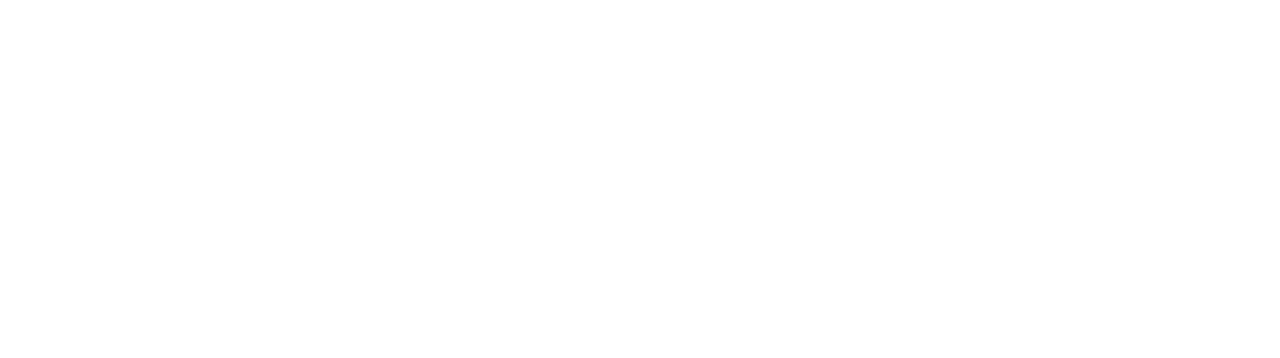
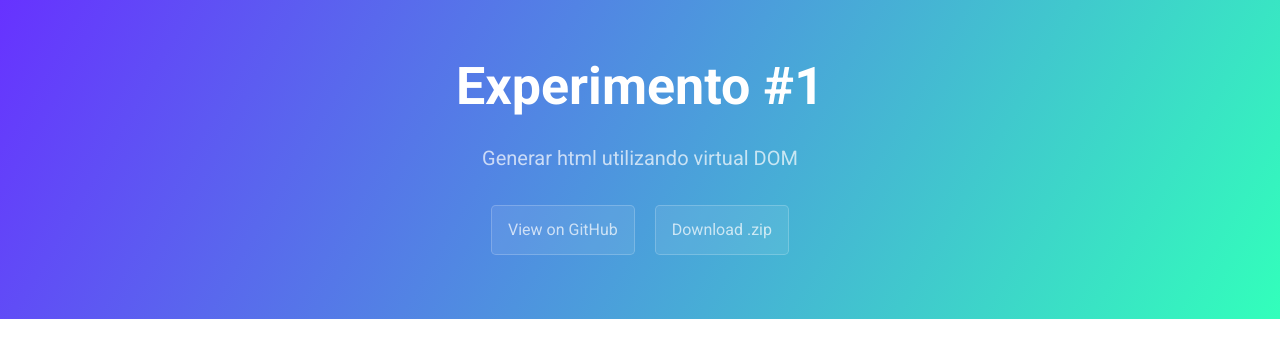
Before and after one commit to mi-mina/experimento, a plain HTML site: page 02-virtual-DOM/index-02.html in a window 1280 px wide. Drawn offline with Linux system fonts and the light colour scheme.

Commit message:
cambio nombres

```diff
--- a/01-virtual-DOM/index-01.html
+++ b/02-virtual-DOM/index-02.html
@@ -8,6 +8,16 @@
   <link rel="stylesheet" href="../css/styles.css" media="screen" title="no title" charset="utf-8">
 </head>
 <body>
+  <section class="page-header">
+    <h1 class="project-name">Experimento #1</h1>
+    <h2 class="project-tagline"> Generar html utilizando virtual DOM  </h2>
+    <a href="https://github.com/mi-mina/experimento" class="btn">View on GitHub</a>
+    <a href="https://github.com/mi-mina/experimento/archive/master.zip" class="btn">Download .zip</a>
+  </section>
 
+
+
+
+  <script src="index.js"></script>
 </body>
 </html>
```
Also changed, not shown: 01-npm-y-browserify/app.js (renamed from 00-npm-y-browserify/app.js), 01-npm-y-browserify/client/createContainer.js (renamed from 00-npm-y-browserify/client/createContainer.js), 01-npm-y-browserify/index-01.html (renamed from 00-npm-y-browserify/index-00.html), 01-npm-y-browserify/index.js (renamed from 00-npm-y-browserify/index.js), 01-npm-y-browserify/package.json (renamed from 00-npm-y-browserify/package.json), 2 other files.
